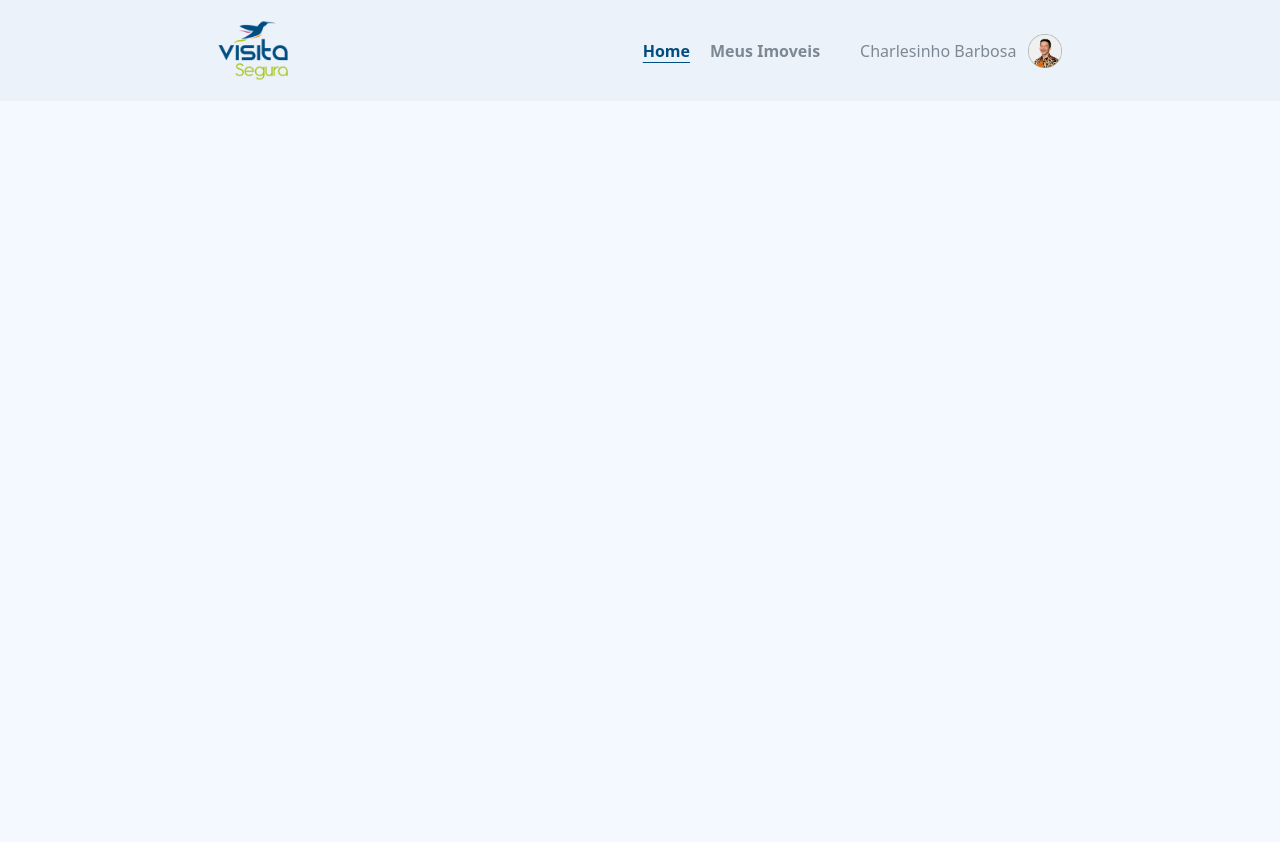
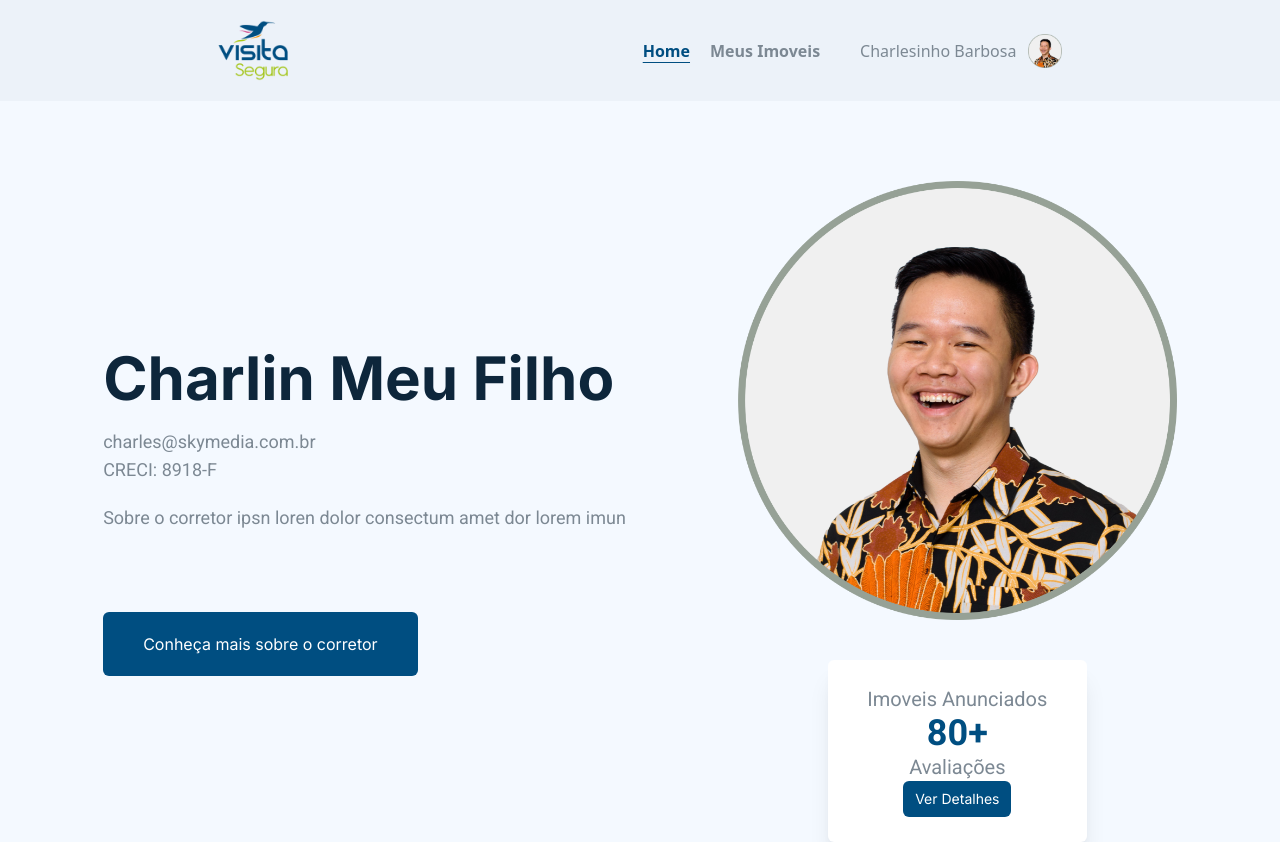
Before and after one commit to ugabb/Visita-Segura, a React (Vite) app: page / in a window 1280 px wide. Before the commit the page ends 800 px from the top, so only its background shows below. Built offline with nearby package versions, Linux system fonts and the light colour scheme.

Commit message:
profile section desktop created

```diff
--- a/src/App.tsx
+++ b/src/App.tsx
@@ -1,9 +1,11 @@
 import Navbar from "./components/Navbar";
+import ProfileSection from "./components/ProfileSection";
 
 function App() {
   return (
     <div className="w-full">
       <Navbar />
+      <ProfileSection/>
     </div>
   );
 }
--- /dev/null
+++ b/src/components/DefaultButton.tsx
@@ -0,0 +1,17 @@
+type Props = {
+  text: string;
+  px: string;
+  py: string;
+};
+
+const DefaultButton = ({ text, px, py }: Props) => {
+  return (
+    <button
+      className={`text-white font-inter bg-primaryColor rounded-md px-10 py-5`}
+    >
+      {text}
+    </button>
+  );
+};
+
+export default DefaultButton;
--- /dev/null
+++ b/src/components/ProfileSection.tsx
@@ -0,0 +1,35 @@
+import React from "react";
+import DefaultButton from "./DefaultButton";
+import ImoveisAnunciados from "./widgets/ImoveisAnunciados";
+
+type Props = {};
+
+const ProfileSection = (props: Props) => {
+  return (
+    <div className="w-full flex justify-center items-center gap-28 mt-20">
+      <div>
+        <h1 className="text-6xl font-bold font-inter text-secondaryColor mb-5">
+          Charlin Meu Filho
+        </h1>
+        <div className="text-slateGray font-roboto text-lg">
+          <p>charles@skymedia.com.br</p>
+          <p>CRECI: 8918-F</p>
+          <p className="mt-5">
+            Sobre o corretor ipsn loren dolor consectum amet dor lorem imun
+          </p>
+        </div>
+
+        <div className="mt-20">
+          <DefaultButton text="Conheça mais sobre o corretor" px="10" py="5" />
+        </div>
+      </div>
+
+      <div className="flex flex-col justify-center items-center gap-10">
+        <img src="./profile-picture.png" alt="" className="w-[439px]" />
+        <ImoveisAnunciados stats={80} />
+      </div>
+    </div>
+  );
+};
+
+export default ProfileSection;
--- /dev/null
+++ b/src/components/widgets/ImoveisAnunciados.tsx
@@ -0,0 +1,22 @@
+import DefaultButton from "../DefaultButton";
+
+type Props = {
+  stats: number;
+};
+
+const ImoveisAnunciados = ({ stats }: Props) => {
+  return (
+    <div className="w-[259px] h-[182px] flex flex-col justify-center items-center bg-white text-slateGray font-roboto rounded-md shadow-xl">
+      <p className="text-xl">Imoveis Anunciados</p>
+      <p className="text-4xl text-primaryColor font-bold">{stats}+</p>
+      <p className="text-xl">Avaliações</p>
+      <button
+        className={`text-white text-sm font-inter bg-primaryColor rounded-md px-3 py-2`}
+      >
+        Ver Detalhes
+      </button>
+    </div>
+  );
+};
+
+export default ImoveisAnunciados;
```
